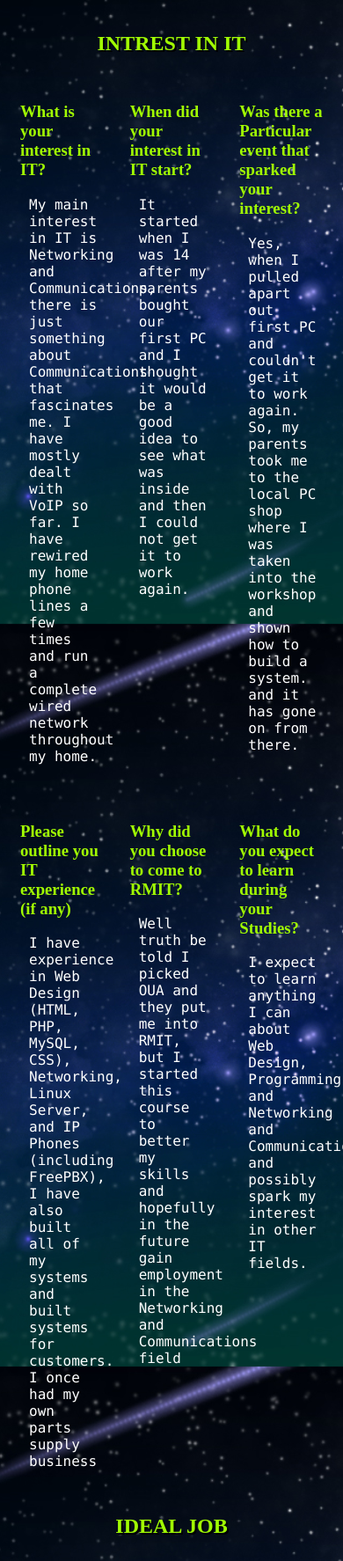
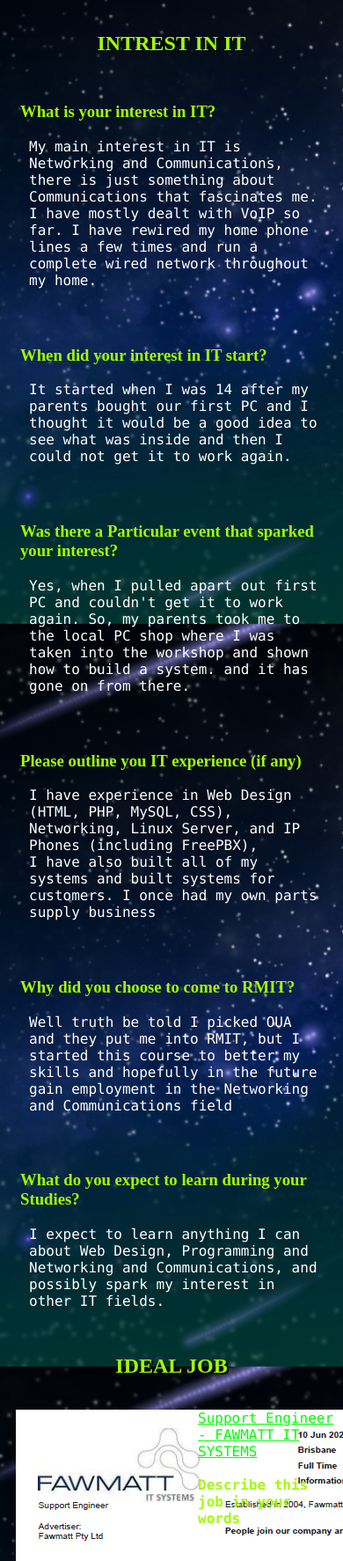
Before and after one commit to shaggy982/a1craig, a PHP site: page / in a window 390 px wide; the page is wider, and only the part inside the window is pictured. Shown: the part 979-2753 px from the top of that part at 88% size. Run offline with PHP 8.4, Linux system fonts and the light colour scheme.

Commit message:
Update style.css

```diff
--- a/css/style.css
+++ b/css/style.css
@@ -85,14 +85,8 @@ b {
   padding: 20px;
   text-align: center;
 }
-/*
-.3centercolumn {
-  float: left;
-  width: 33.33%;
-  padding-left: 20px;
+@media screen and (max-width: 600px) {
+  .column {
+    width: 100%;
+  }
 }
-.3rightcolumn {
-  float: left;
-  width: 33.33%;
-  padding-left: 20px;
-}*/
```
